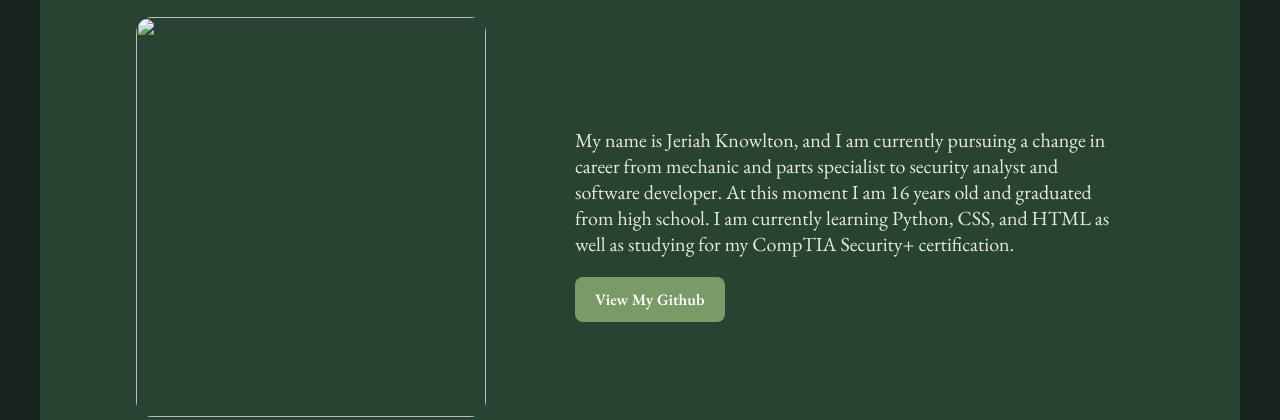
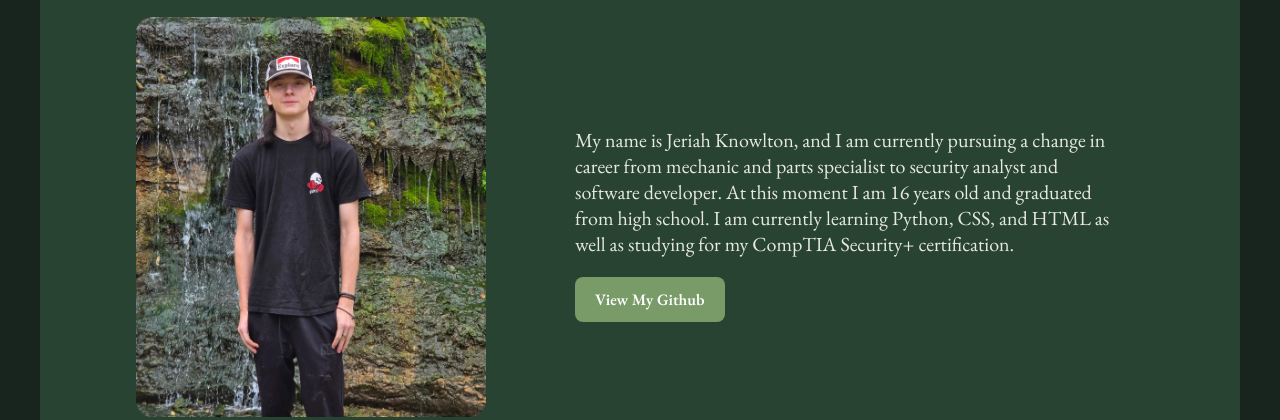
Before and after one commit to slap5/slap5.github.io, a plain HTML site: page index.html in a window 1280 px wide. Shown: the part 380-800 px from the top of the page. Drawn offline with nearby package versions, Linux system fonts and the light colour scheme; a web font is replaced by a local one.

Commit message:
Fix HTML structure and formatting issues

```diff
--- a/index.html
+++ b/index.html
@@ -23,7 +23,7 @@
         <section id="about-me">
        <h1>About Me</h1>
         <div class="flex-container">
-            <img height="400px" width="350px" src="images/dddd551d-5ff9-4b3b-96b8-6d0f2736e9d5.jpg">
+            <img height="400px" width="350px" src="dddd551d-5ff9-4b3b-96b8-6d0f2736e9d5.jpg">
             <div class="text-container">
                 <p>My name is Jeriah Knowlton, and I am currently pursuing a change in career from mechanic and parts specialist to security analyst and software developer. At this moment I am 16 years old and graduated from high school. I am currently learning Python, CSS, and HTML as well as studying for my CompTIA Security+ certification. </p>
                 <a href="https://github.com/slap5" class="cta-button">View My Github</a>
```
